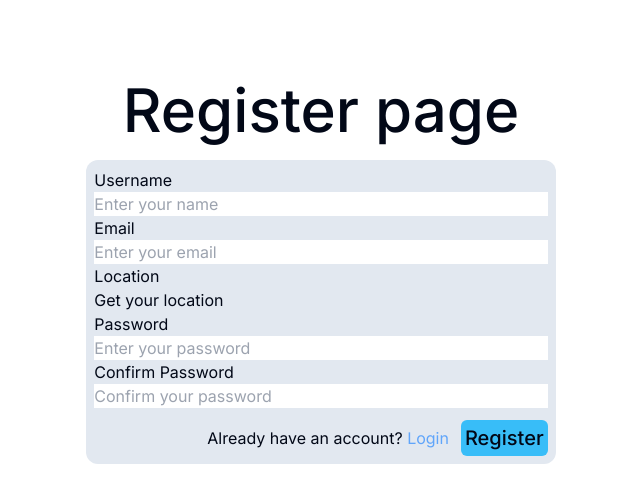
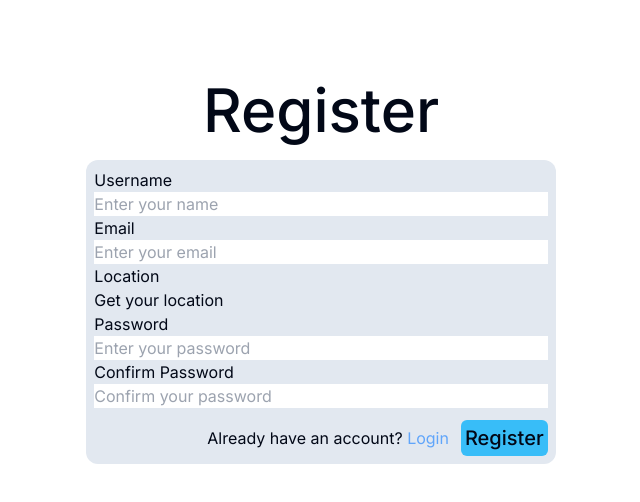
Before and after one commit to TuanLe53/hcmc-supermarket-finder, a Next.js app: page /auth/register in a window 1280 px wide. Shown: the top 502 px of the page, without its empty margins (319-959 px from the left). Built offline with nearby package versions, Linux system fonts and the light colour scheme.

Commit message:
Add reponsive

```diff
--- a/app/auth/login/page.tsx
+++ b/app/auth/login/page.tsx
@@ -32,7 +32,7 @@ export default function Login() {
     return (
         <main className="h-screen flex items-center justify-center">
             <div
-                className="flex flex-col items-center h-4/5 xl:w-2/5 md:w-4/5"
+                className="flex flex-col items-center h-4/5 w-4/5 md:w-2/5"
             >
                 <h1
                     className="text-center text-6xl font-medium mb-5"
--- a/app/auth/register/page.tsx
+++ b/app/auth/register/page.tsx
@@ -67,12 +67,12 @@ function RegisterPage() {
     return (
         <main className="h-screen flex items-center justify-center">
             <div
-                className="flex flex-col items-center h-4/5 xl:w-2/5 md:w-4/5"
+                className="flex flex-col items-center h-4/5 w-4/5 md:w-2/5"
             >
                 <h1
                     className="text-center text-6xl font-medium mb-5"
                 >
-                    Register page
+                    Register
                 </h1>
 
                 <form
```
